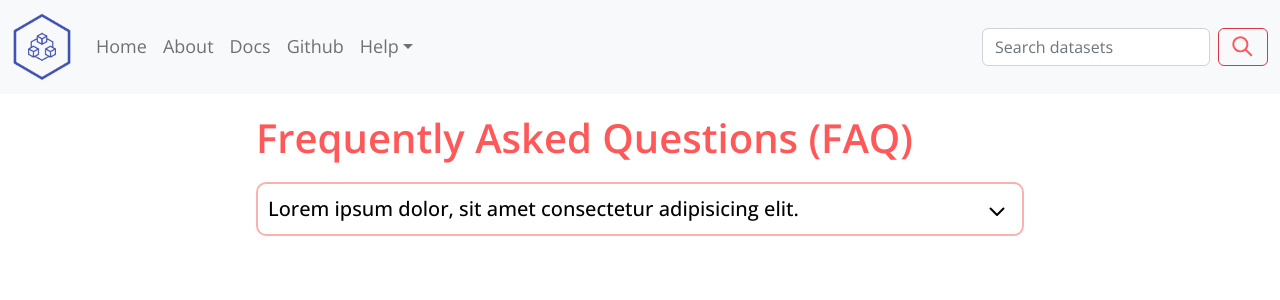
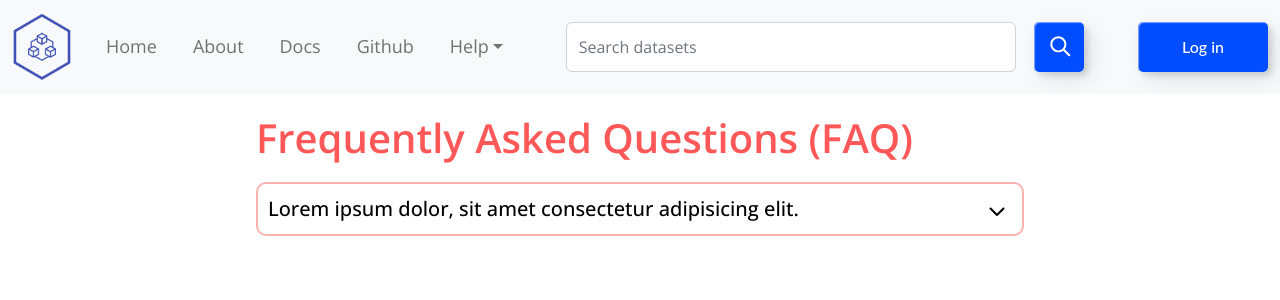
Before and after one commit to nikitosikvn1/django-odms-project, a Django app: page /info/faq/ in a window 1280 px wide. Shown: the top 300 px of the page. Run offline with Django 4.2, Linux system fonts and the light colour scheme.

Commit message:
feat: Change layout-no-side design

```diff
--- a/publicdb/pdapp/static/pdapp/CSS/layout-no-side.css
+++ b/publicdb/pdapp/static/pdapp/CSS/layout-no-side.css
@@ -16,13 +16,14 @@ header {
 }
 
 #main-logo {
-    width: 60px;
+    max-width: 60px;
     height: auto;
 }
 
 .nav-link {
     font-size: 18px;
     position: relative;
+    margin: 0 10px;
 }
 
 .nav-link::before {
@@ -32,12 +33,12 @@ header {
     bottom: 0;
     width: 0%;
     height: 2px;
-    background-color: var(--main-red);
+    background-color: var(--main-blue);
     transition: 0.5s;
 }
 
 .nav-link:hover {
-    color: var(--main-red);
+    color: var(--main-blue);
     transition: 0.5s;
 }
 
@@ -46,9 +47,14 @@ header {
 }
 
 .search-img-wrap {
-    background-image: url(../IMG/search-passive.svg);
+    background-image: url(../IMG/search-active.svg);
     width: 24px;
     height: 24px;
+    position: absolute;
+    top: 50%;
+    left: 54%;
+    background-size: cover;
+    transform: translate(-50%, -50%);
 }
 
 #search-button:hover .search-img-wrap {
@@ -59,3 +65,72 @@ header {
     width: 60%;
     margin: 0 auto;
 }
+
+.btn1 {
+    width: 130px;
+    height: 50px;
+    margin-left: 10px;
+    color: #fff;
+    border-radius: 5px;
+    padding: 10px 25px;
+    font-family: 'Lato', sans-serif;
+    font-weight: 500;
+    background: transparent;
+    cursor: pointer;
+    transition: all 0.3s ease;
+    position: relative;
+    display: flex;
+    justify-content: center;
+    align-items: center;
+    box-shadow: inset 1px 1px 1px 0px rgba(255,255,255,.5),
+     7px 7px 20px 0px rgba(0,0,0,.1),
+     4px 4px 5px 0px rgba(0,0,0,.1);
+    outline: none;
+    font-size: 1rem;
+    text-decoration: none;
+    text-align: center;
+}
+
+.btn-layer {
+    background: var(--main-blue);
+    background: linear-gradient(0deg, var(--main-blue) 0%, var(--main-blue) 100%);
+    border: none;
+}
+
+.btn-layer:before {
+    height: 0%;
+    width: 2px;
+}
+
+.btn-layer:hover {
+    color: white;
+    box-shadow: 4px 4px 6px 0 rgba(255,255,255,.5),
+                -4px -4px 6px 0 rgba(116, 125, 136, .5),
+      inset -4px -4px 6px 0 rgba(255,255,255,.2),
+      inset 4px 4px 6px 0 rgba(0, 0, 0, .4);
+}
+
+.btn-square {
+    width: 30px;
+    height: 50px;
+}
+
+.navbar-tools {
+    display: flex;
+    justify-content: center;
+    align-items: center;
+    flex-grow: 1;
+}
+
+@media (min-width: 768px) {
+    .navbar-tools {
+        display: flex;
+        justify-content: center;
+        align-items: center;
+        flex-grow: 1;
+    }
+}
+
+.search-input {
+    width: 450px;
+}
--- a/publicdb/pdapp/templates/pdapp/layout-no-side.html
+++ b/publicdb/pdapp/templates/pdapp/layout-no-side.html
@@ -23,17 +23,18 @@
 <body>
     <div class="wrapper">
         <header>
-            <nav class="navbar navbar-expand-lg bg-light">
+            <nav class="navbar navbar-expand-lg bg-light d-flex justify-content-between">
                 <div class="container-fluid">
                     <a class="navbar-brand" href="{% url 'index' %}"><img src="{% static 'pdapp/IMG/logo_transparent_notext.png' %}" alt="ODMS" id="main-logo"></a>
                     <button class="navbar-toggler" type="button" data-bs-toggle="collapse" data-bs-target="#navbarSupportedContent" aria-controls="navbarSupportedContent" aria-expanded="false" aria-label="Toggle navigation">
                         <span class="navbar-toggler-icon"></span>
                     </button>
-                    <div class="collapse navbar-collapse" id="navbarSupportedContent">
+
+                    <div class="collapse navbar-collapse justify-content-center align-items-center" id="navbarSupportedContent">
                         <ul class="navbar-nav me-auto mb-2 mb-lg-0">
                             <li class="nav-item"><a class="nav-link" aria-current="page" href="{% url 'index' %}">Home</a></li>
                             <li class="nav-item"><a class="nav-link" href="#">About</a></li>
-                            <li class="nav-item"><a class="nav-link" href="https://dolaran.github.io/IM12_theme_2_BD_22_course_work/" target="_blank">Docs</a></li>
+                            <li class="nav-item"><a class="nav-link" href="https://nikitosikvn1.github.io/DB_REST_API/" target="_blank">Docs</a></li>
                             <li class="nav-item"><a class="nav-link" href="#">Github</a></li>
                             <li class="nav-item dropdown">
                                 <a class="nav-link dropdown-toggle" href="#" role="button" data-bs-toggle="dropdown" aria-expanded="false">Help</a>
@@ -46,13 +47,27 @@
                             </li>
                             <!-- <li class="nav-item"><a class="nav-link disabled">Disabled</a></li> -->
                         </ul>
-                        <form class="d-flex" role="search" action="{% url 'index' %}" method="get">
-                            <input class="form-control me-2" type="search" placeholder="Search datasets" aria-label="Search">
-                            <button class="btn btn-outline-danger" id="search-button" type="submit">
-                                <div class="search-img-wrap"></div>
-                            </button>
-                        </form>
+                        <div class="navbar-tools">
+                            <form class="d-flex" role="search" action="{% url 'index' %}" method="get">
+                                <input class="form-control me-2 search-input" type="search" placeholder="Search datasets" aria-label="Search" name="search">
+                                <button class="btn1 btn-layer btn-square" type="submit">
+                                    <div class="search-img-wrap"></div>
+                                </button>
+                            </form>
+                        </div>
+                        <div class="login">
+                            {% if user.is_authenticated %}
+                                <a href="{% url 'profile' %}" class="btn1 btn-layer">
+                                    <div class="text-reg">Profile</div>
+                                </a>
+                            {% else %}
+                                <a href="{% url 'auth' %}" class="btn1 btn-layer">
+                                    <div class="text-reg">Log in</div>
+                                </a>
+                            {% endif %}
+                        </div>
                     </div>
+
                 </div>
             </nav>
         </header>
```
